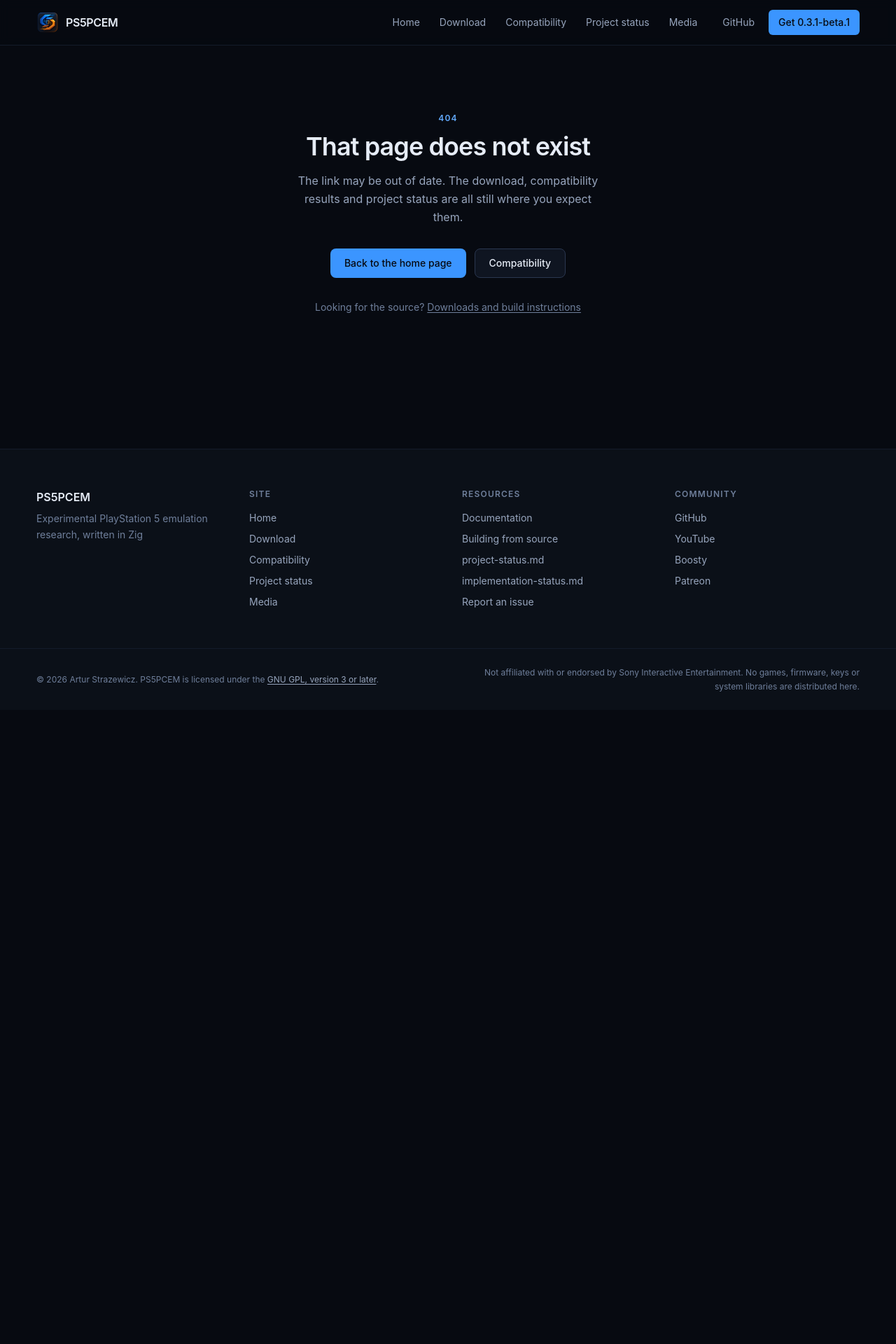
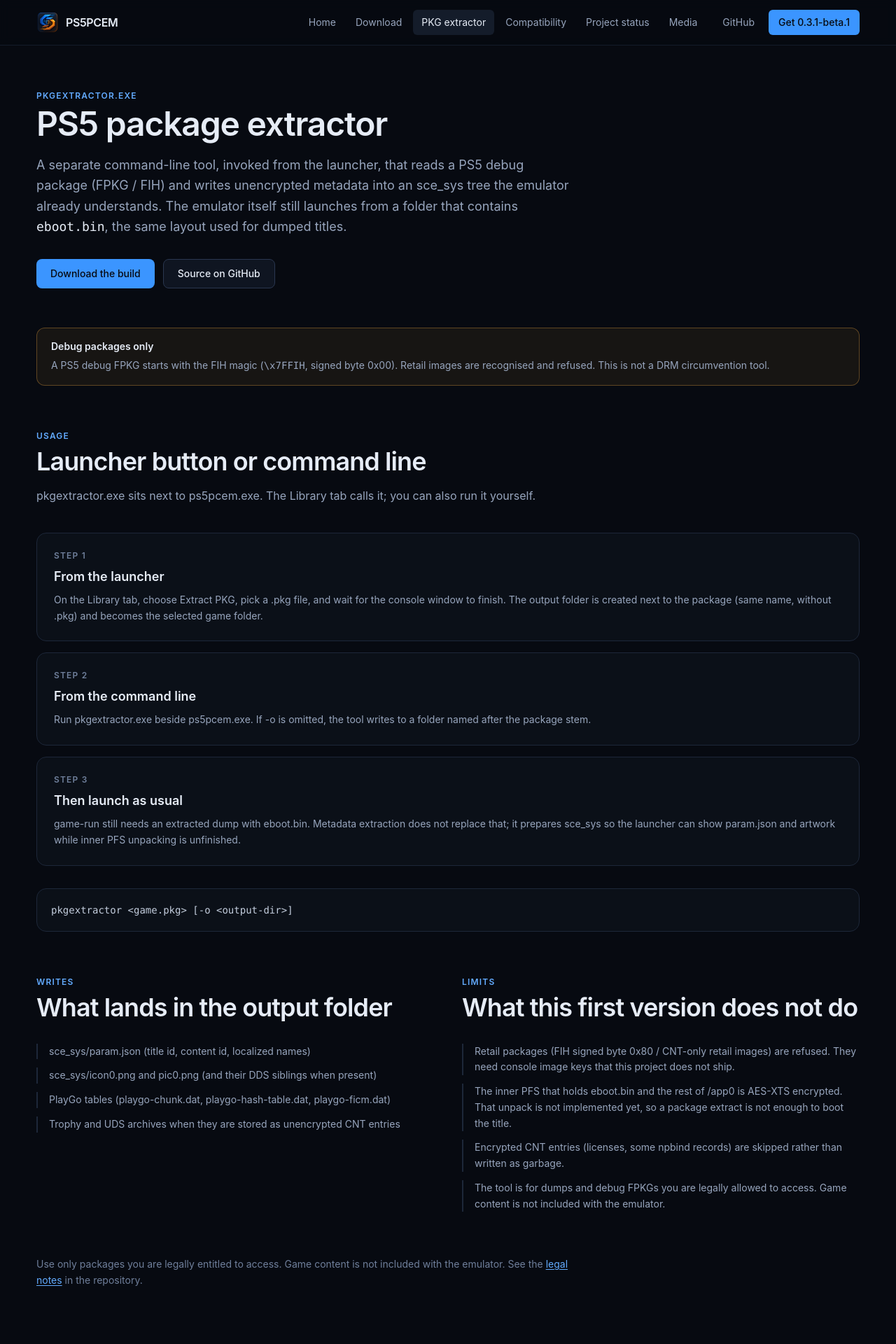
Before and after one commit to iStark/PS5PCEM.com, a Next.js app: page /extract in a window 1280 px wide. Before the commit this address had no page. Shown: the top 1920 px of the page at 70% size. Before the commit the page ends 1014 px from the top, so only its background shows below. Built offline with nearby package versions, Linux system fonts and the light colour scheme.

Commit message:
content: add a PKG extractor page
Document pkgextractor.exe: launcher button, CLI, what FIH debug packages write under sce_sys, and that retail images and inner PFS / eboot.bin are out of scope for this version.

```diff
--- a/src/app/download/page.tsx
+++ b/src/app/download/page.tsx
@@ -171,6 +171,9 @@
           <ButtonLink href={latestRelease.notesUrl} variant="secondary" external>
             Release notes for {latestRelease.version}
           </ButtonLink>
+          <ButtonLink href="/extract" variant="secondary">
+            PKG extractor
+          </ButtonLink>
           <ButtonLink href={site.links.gettingStarted} variant="secondary" external>
             Build from source with Zig
           </ButtonLink>
--- /dev/null
+++ b/src/app/extract/page.tsx
@@ -0,0 +1,117 @@
+import type { Metadata } from "next";
+import Link from "next/link";
+import {
+  extractor,
+  extractorLimits,
+  extractorSteps,
+  extractorWrites,
+} from "@/data/extractor";
+import { site } from "@/data/site";
+import { ButtonLink, Notice, SectionHeading } from "@/components/ui";
+
+export const metadata: Metadata = {
+  title: "PKG extractor",
+  description:
+    "How PS5PCEM's pkgextractor reads a PS5 debug package (FPKG / FIH), what it writes under sce_sys, and what it will not unpack.",
+};
+
+export default function ExtractPage() {
+  return (
+    <div className="container-page py-16">
+      <header className="max-w-3xl">
+        <p className="text-xs font-semibold uppercase tracking-widest text-accent-400">
+          {extractor.binary}
+        </p>
+        <h1 className="mt-2 text-balance text-4xl font-semibold tracking-tight text-ink-100 sm:text-5xl">
+          {extractor.title}
+        </h1>
+        <p className="mt-5 text-lg leading-relaxed text-ink-300">
+          {extractor.summary} The emulator itself still launches from a folder
+          that contains <code className="text-ink-100">eboot.bin</code>, the same
+          layout used for dumped titles.
+        </p>
+        <div className="mt-8 flex flex-wrap gap-3">
+          <ButtonLink href="/download">Download the build</ButtonLink>
+          <ButtonLink href={site.links.github} external variant="secondary">
+            Source on GitHub
+          </ButtonLink>
+        </div>
+      </header>
+
+      <section className="mt-14">
+        <Notice title="Debug packages only">
+          A PS5 debug FPKG starts with the FIH magic (<code>\x7FFIH</code>, signed
+          byte 0x00). Retail images are recognised and refused. This is not a
+          DRM circumvention tool.
+        </Notice>
+      </section>
+
+      <section className="mt-16">
+        <SectionHeading
+          eyebrow="Usage"
+          title="Launcher button or command line"
+          description="pkgextractor.exe sits next to ps5pcem.exe. The Library tab calls it; you can also run it yourself."
+        />
+        <ol className="mt-10 space-y-4">
+          {extractorSteps.map((step, index) => (
+            <li key={step.title} className="surface p-6">
+              <p className="text-xs font-semibold uppercase tracking-widest text-ink-400">
+                Step {index + 1}
+              </p>
+              <h2 className="mt-2 text-lg font-semibold text-ink-100">
+                {step.title}
+              </h2>
+              <p className="mt-2 text-sm leading-relaxed text-ink-300">
+                {step.body}
+              </p>
+            </li>
+          ))}
+        </ol>
+        <pre className="surface mt-8 overflow-x-auto p-5 font-mono text-sm text-ink-200">
+          <code>{extractor.cli}</code>
+        </pre>
+      </section>
+
+      <section className="mt-16 grid gap-10 lg:grid-cols-2">
+        <div>
+          <SectionHeading
+            eyebrow="Writes"
+            title="What lands in the output folder"
+          />
+          <ul className="mt-8 space-y-3 text-sm leading-relaxed text-ink-300">
+            {extractorWrites.map((item) => (
+              <li key={item} className="border-l-2 border-ink-700 pl-4">
+                {item}
+              </li>
+            ))}
+          </ul>
+        </div>
+        <div>
+          <SectionHeading
+            eyebrow="Limits"
+            title="What this first version does not do"
+          />
+          <ul className="mt-8 space-y-3 text-sm leading-relaxed text-ink-300">
+            {extractorLimits.map((item) => (
+              <li key={item} className="border-l-2 border-ink-700 pl-4">
+                {item}
+              </li>
+            ))}
+          </ul>
+        </div>
+      </section>
+
+      <p className="mt-16 max-w-3xl text-sm leading-relaxed text-ink-400">
+        Use only packages you are legally entitled to access. Game content is
+        not included with the emulator. See the{" "}
+        <Link
+          href={site.links.legal}
+          className="text-accent-400 underline underline-offset-2 hover:text-accent-300"
+        >
+          legal notes
+        </Link>{" "}
+        in the repository.
+      </p>
+    </div>
+  );
+}
--- /dev/null
+++ b/src/data/extractor.ts
@@ -0,0 +1,41 @@
+/**
+ * PKG extractor copy, mirroring the behaviour of zig-out/bin/pkgextractor.exe
+ * in the PS5PCEM repository.
+ */
+
+export const extractor = {
+  binary: "pkgextractor.exe",
+  cli: "pkgextractor <game.pkg> [-o <output-dir>]",
+  title: "PS5 package extractor",
+  summary:
+    "A separate command-line tool, invoked from the launcher, that reads a PS5 debug package (FPKG / FIH) and writes unencrypted metadata into an sce_sys tree the emulator already understands.",
+} as const;
+
+export const extractorSteps = [
+  {
+    title: "From the launcher",
+    body: "On the Library tab, choose Extract PKG, pick a .pkg file, and wait for the console window to finish. The output folder is created next to the package (same name, without .pkg) and becomes the selected game folder.",
+  },
+  {
+    title: "From the command line",
+    body: "Run pkgextractor.exe beside ps5pcem.exe. If -o is omitted, the tool writes to a folder named after the package stem.",
+  },
+  {
+    title: "Then launch as usual",
+    body: "game-run still needs an extracted dump with eboot.bin. Metadata extraction does not replace that; it prepares sce_sys so the launcher can show param.json and artwork while inner PFS unpacking is unfinished.",
+  },
+] as const;
+
+export const extractorWrites = [
+  "sce_sys/param.json (title id, content id, localized names)",
+  "sce_sys/icon0.png and pic0.png (and their DDS siblings when present)",
+  "PlayGo tables (playgo-chunk.dat, playgo-hash-table.dat, playgo-ficm.dat)",
+  "Trophy and UDS archives when they are stored as unencrypted CNT entries",
+] as const;
+
+export const extractorLimits = [
+  "Retail packages (FIH signed byte 0x80 / CNT-only retail images) are refused. They need console image keys that this project does not ship.",
+  "The inner PFS that holds eboot.bin and the rest of /app0 is AES-XTS encrypted. That unpack is not implemented yet, so a package extract is not enough to boot the title.",
+  "Encrypted CNT entries (licenses, some npbind records) are skipped rather than written as garbage.",
+  "The tool is for dumps and debug FPKGs you are legally allowed to access. Game content is not included with the emulator.",
+] as const;
--- a/src/data/site.ts
+++ b/src/data/site.ts
@@ -27,6 +27,7 @@
 export const navigation = [
   { href: "/", label: "Home" },
   { href: "/download", label: "Download" },
+  { href: "/extract", label: "PKG extractor" },
   { href: "/compatibility", label: "Compatibility" },
   { href: "/status", label: "Project status" },
   { href: "/media", label: "Media" },
```
Also changed, not shown: 2 other files (tests, documents, lock files or other folders).
